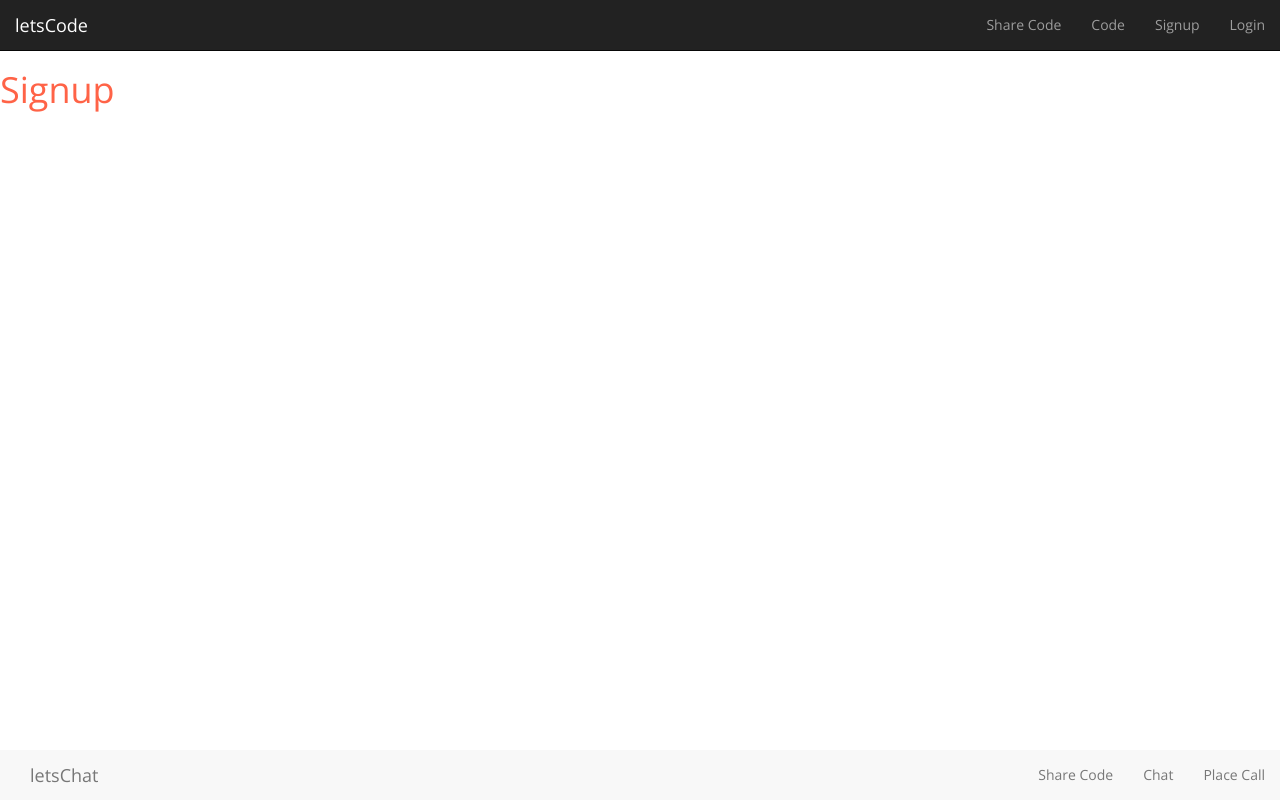
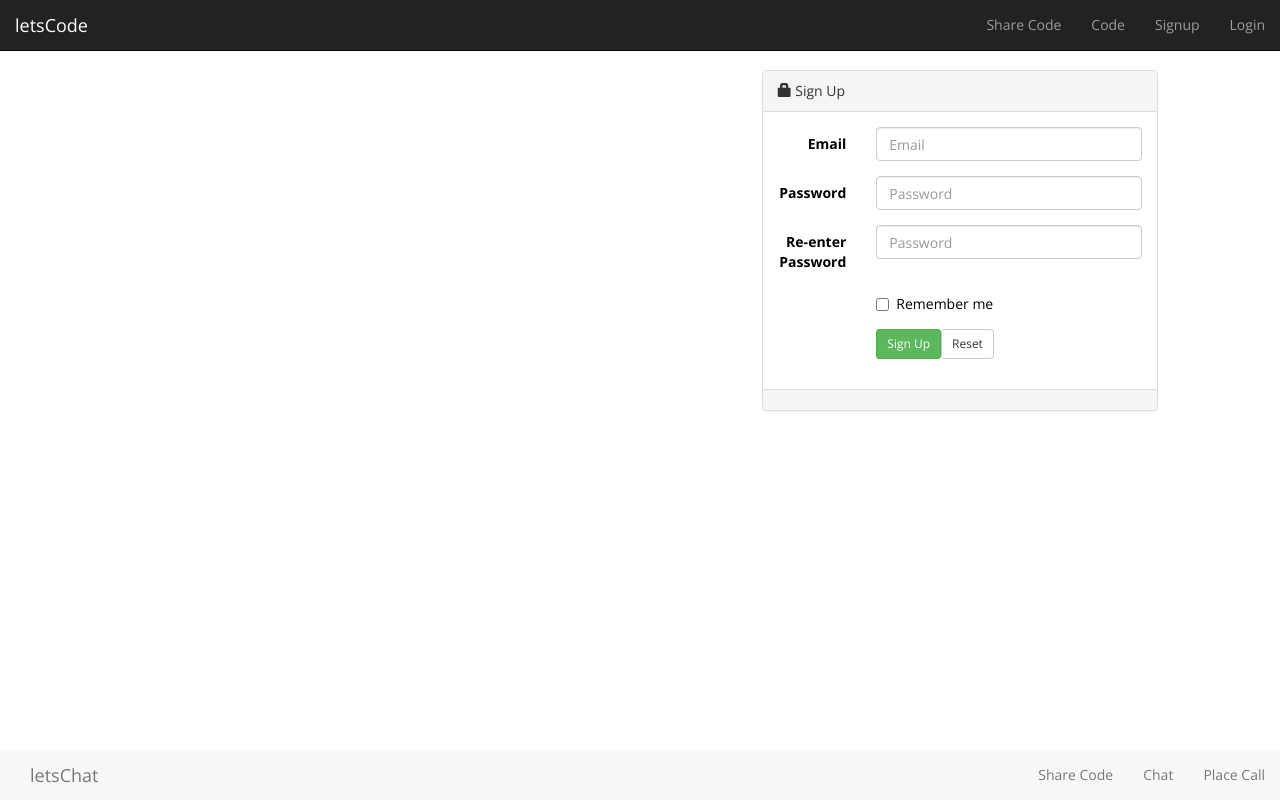
Before and after one commit to juliushsu07/letsCode, a React app: page /signup in a window 1280 px wide. Built offline with nearby package versions, Linux system fonts and the light colour scheme.

Commit message:
added form for signup

```diff
--- a/src/Login.jsx
+++ b/src/Login.jsx
@@ -2,29 +2,29 @@ import React, {Component} from 'react';
 export class Login extends React.Component {
   render() {
     return (
-      <div class="col-md-4 col-md-offset-7">
-            <div class="panel panel-default">
-                <div class="panel-heading">
-                    <span class="glyphicon glyphicon-lock"></span> Login</div>
-                <div class="panel-body">
-                    <form class="form-horizontal" role="form">
-                    <div class="form-group">
-                        <label for="inputEmail3" class="col-sm-3 control-label">
+      <div className="col-md-4 col-md-offset-7">
+            <div className="panel panel-default">
+                <div className="panel-heading">
+                    <span className="glyphicon glyphicon-lock"></span> Login</div>
+                <div className="panel-body">
+                    <form className="form-horizontal" role="form">
+                    <div className="form-group">
+                        <label htmlFor="inputEmail3" className="col-sm-3 control-label">
                             Email</label>
-                        <div class="col-sm-9">
-                            <input type="email" class="form-control" id="inputEmail3" placeholder="Email" required/>
+                        <div className="col-sm-9">
+                            <input type="email" className="form-control" id="inputEmail3" placeholder="Email" required/>
                         </div>
                     </div>
-                    <div class="form-group">
-                        <label for="inputPassword3" class="col-sm-3 control-label">
+                    <div className="form-group">
+                        <label htmlFor="inputPassword3" className="col-sm-3 control-label">
                             Password</label>
-                        <div class="col-sm-9">
-                            <input type="password" class="form-control" id="inputPassword3" placeholder="Password" required/>
+                        <div className="col-sm-9">
+                            <input type="password" className="form-control" id="inputPassword3" placeholder="Password" required/>
                         </div>
                     </div>
-                    <div class="form-group">
-                        <div class="col-sm-offset-3 col-sm-9">
-                            <div class="checkbox">
+                    <div className="form-group">
+                        <div className="col-sm-offset-3 col-sm-9">
+                            <div className="checkbox">
                                 <label>
                                     <input type="checkbox"/>
                                     Remember me
@@ -32,18 +32,18 @@ export class Login extends React.Component {
                             </div>
                         </div>
                     </div>
-                    <div class="form-group last">
-                        <div class="col-sm-offset-3 col-sm-9">
-                            <button type="submit" class="btn btn-success btn-sm">
+                    <div className="form-group last">
+                        <div className="col-sm-offset-3 col-sm-9">
+                            <button type="submit" className="btn btn-success btn-sm">
                                 Sign in</button>
-                                 <button type="reset" class="btn btn-default btn-sm">
+                                 <button type="reset" className="btn btn-default btn-sm">
                                 Reset</button>
                         </div>
                     </div>
                     </form>
                 </div>
-                <div class="panel-footer">
-                    Not Registred? <a href="http://www.jquery2dotnet.com">Register here</a></div>
+                <div className="panel-footer">
+                    Not Registred? <a href="http://localhost:3000/signup">Register here</a></div>
             </div>
         </div>
     );
--- a/src/Signup.jsx
+++ b/src/Signup.jsx
@@ -2,9 +2,57 @@ import React, {Component} from 'react';
 export class Signup extends React.Component {
   render() {
     return (
-      <div>
-        <h1>Signup</h1>
-      </div>
+      <div className="col-md-4 col-md-offset-7">
+            <div className="panel panel-default">
+                <div className="panel-heading">
+                    <span className="glyphicon glyphicon-lock"></span> Sign Up</div>
+                <div className="panel-body">
+                    <form className="form-horizontal" role="form">
+                    <div className="form-group">
+                        <label htmlFor="inputEmail3" className="col-sm-3 control-label">
+                            Email</label>
+                        <div className="col-sm-9">
+                            <input type="email" className="form-control" id="inputEmail3" placeholder="Email" required/>
+                        </div>
+                    </div>
+                    <div className="form-group">
+                        <label htmlFor="inputPassword3" className="col-sm-3 control-label">
+                            Password</label>
+                        <div className="col-sm-9">
+                            <input type="password" className="form-control" id="inputPassword3" placeholder="Password" required/>
+                        </div>
+                    </div>
+                    <div className="form-group">
+                        <label htmlFor="inputPassword4" className="col-sm-3 control-label">
+                            Re-enter Password</label>
+                        <div className="col-sm-9">
+                            <input type="password" className="form-control" id="inputPassword4" placeholder="Password" required/>
+                        </div>
+                    </div>
+                    <div className="form-group">
+                        <div className="col-sm-offset-3 col-sm-9">
+                            <div className="checkbox">
+                                <label>
+                                    <input type="checkbox"/>
+                                    Remember me
+                                </label>
+                            </div>
+                        </div>
+                    </div>
+                    <div className="form-group last">
+                        <div className="col-sm-offset-3 col-sm-9">
+                            <button type="submit" className="btn btn-success btn-sm">
+                                Sign Up</button>
+                                 <button type="reset" className="btn btn-default btn-sm">
+                                Reset</button>
+                        </div>
+                    </div>
+                    </form>
+                </div>
+                <div className="panel-footer">
+                </div>
+            </div>
+        </div>
     );
   }
 }
```
